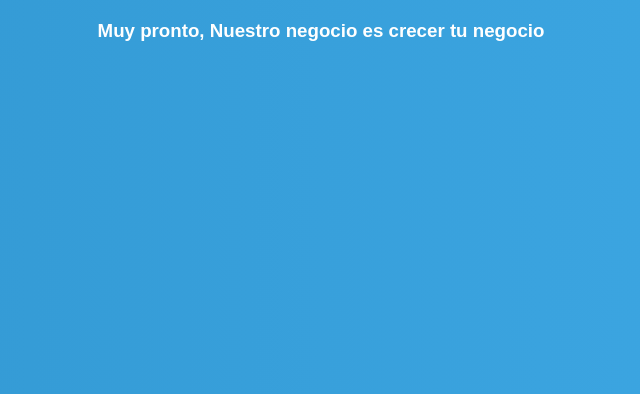
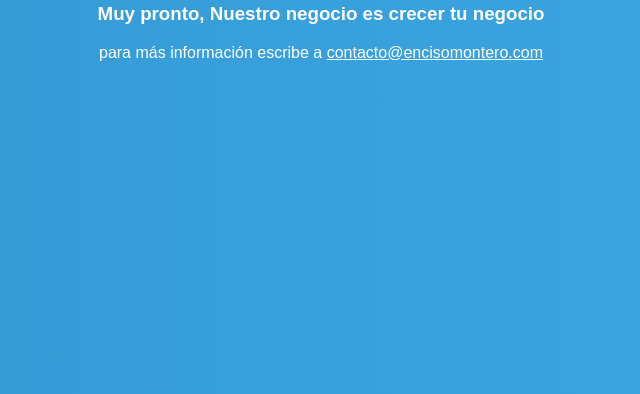
Before and after one commit to clovisrodriguez/contentful-starter-gatsby, a Gatsby site: page / in a window 1280 px wide. Shown: the part 406-800 px from the top of the page, without its empty margins (319-959 px from the left). Built offline with nearby package versions, Linux system fonts and the light colour scheme; Gatsby itself is replaced by a stand-in of ours.

Commit message:
add contact information

```diff
--- a/src/pages/index.js
+++ b/src/pages/index.js
@@ -10,6 +10,12 @@ export default function Home() {
       <div>
         <img src={Logo} />
         <h3>Muy pronto, Nuestro negocio es crecer tu negocio</h3>
+        <p>
+          para más información escribe a{' '}
+          <a href="mailto: contacto@encisomontero.com">
+            contacto@encisomontero.com
+          </a>
+        </p>
       </div>
     </div>
   )
```
